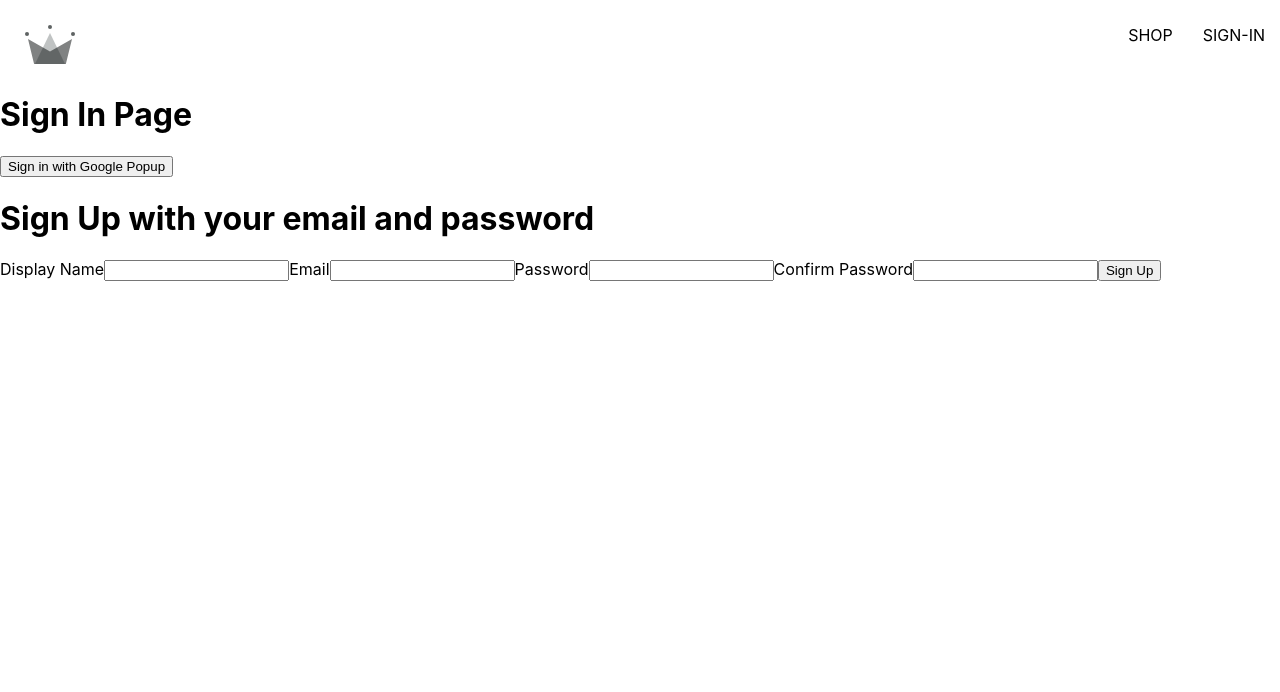
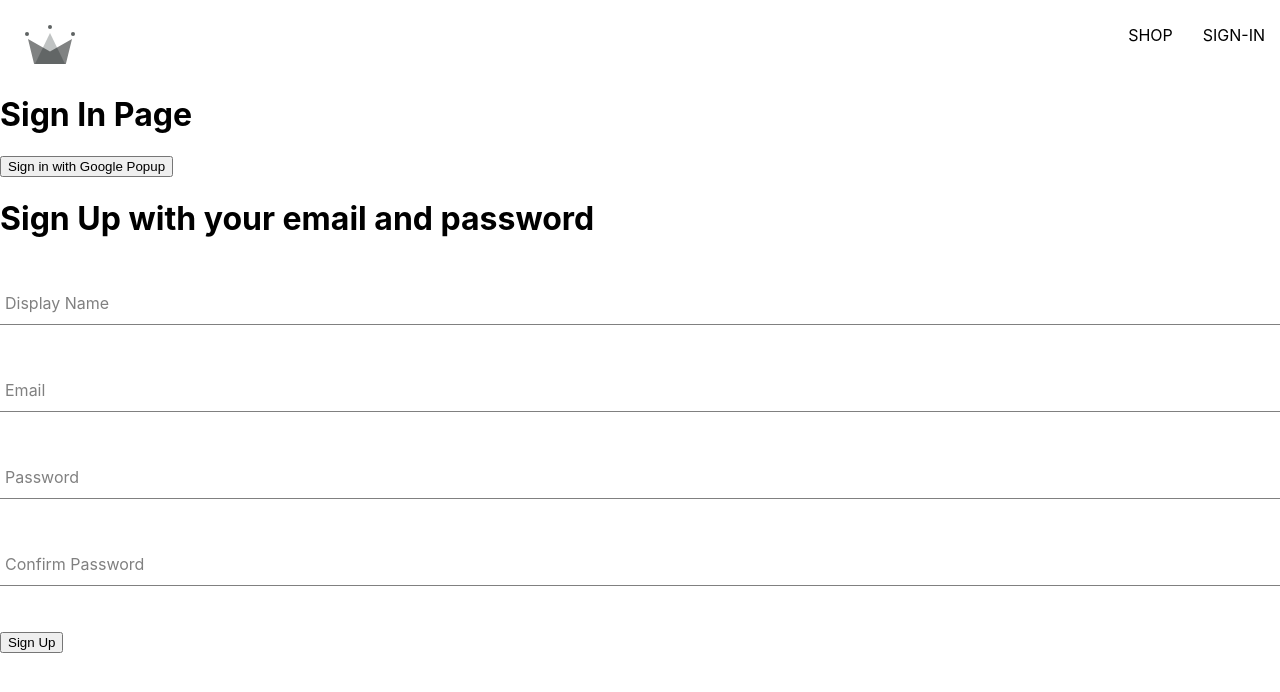
Before and after one commit to amadi5892/Crown-Clothing, a React (Create React App) app: page /sign-in in a window 1280 px wide. Shown: the top 692 px of the page. Built offline with nearby package versions, Linux system fonts and the light colour scheme.

Commit message:
styled sign-up form

```diff
--- /dev/null
+++ b/src/components/form-input/form-input.component.jsx
@@ -0,0 +1,14 @@
+import './form-input.styles.scss';
+
+const FormInput = ({label, ...otherProps}) => {
+    return (
+         <div className='group' >
+            <input className='form-input' {...otherProps}/>
+            {label && (
+                <label className={`${otherProps.value.lenght ? 'shrink' : ''} form-input-label`} >{label}</label>
+            )}
+         </div>
+    )
+}
+
+export default FormInput;
--- /dev/null
+++ b/src/components/form-input/form-input.styles.scss
@@ -0,0 +1,54 @@
+$sub-color: grey;
+$main-color: black;
+
+@mixin shrinkLabel {
+  top: -14px;
+  font-size: 12px;
+  color: $main-color;
+}
+
+.group {
+  position: relative;
+  margin: 45px 0;
+
+  .form-input {
+    background: none;
+    background-color: white;
+    color: $sub-color;
+    font-size: 18px;
+    padding: 10px 10px 10px 5px;
+    display: block;
+    width: 100%;
+    border: none;
+    border-radius: 0;
+    border-bottom: 1px solid $sub-color;
+    margin: 25px 0;
+
+    &:focus {
+      outline: none;
+    }
+
+    &:focus ~ .form-input-label {
+      @include shrinkLabel();
+    }
+  }
+
+  input[type='password'] {
+    letter-spacing: 0.3em;
+  }
+
+  .form-input-label {
+    color: $sub-color;
+    font-size: 16px;
+    font-weight: normal;
+    position: absolute;
+    pointer-events: none;
+    left: 5px;
+    top: 10px;
+    transition: 300ms ease all;
+
+    &.shrink {
+      @include shrinkLabel();
+    }
+  }
+}
--- a/src/components/sign-up-form/sign-up-form.component.jsx
+++ b/src/components/sign-up-form/sign-up-form.component.jsx
@@ -1,4 +1,7 @@
 import { useState } from "react";
+
+import FormInput from "../form-input/form-input.component";
+
 import { createAuthUserWithEmailAndPassword, createUserDocumentFromAuth } from "../../utils/firebase/firebase.utils";
 
 const defaultFormFields = {
@@ -52,17 +55,13 @@
         <div>
             <h1>Sign Up with your email and password</h1>
             <form onSubmit={handleSubmit}>
-                <label>Display Name</label>
-                <input type="text" required onChange={handleChange} name='displayName' value={displayName} />
+                <FormInput label='Display Name' type="text" required onChange={handleChange} name='displayName' value={displayName} />
 
-                <label>Email</label>
-                <input type="email" required onChange={handleChange} name='email' value={email} />
+                <FormInput label='Email' type="email" required onChange={handleChange} name='email' value={email} />
 
-                <label>Password</label>
-                <input type="password" required onChange={handleChange} name='password' value={password} />
+                <FormInput label='Password' type="password" required onChange={handleChange} name='password' value={password} />
 
-                <label>Confirm Password</label>
-                <input type="password" required onChange={handleChange} name='confirmPassword' value={confirmPassword} />
+                <FormInput label='Confirm Password' type="password" required onChange={handleChange} name='confirmPassword' value={confirmPassword} />
                 <button type="submit">Sign Up</button>
             </form>
         </div>
```
